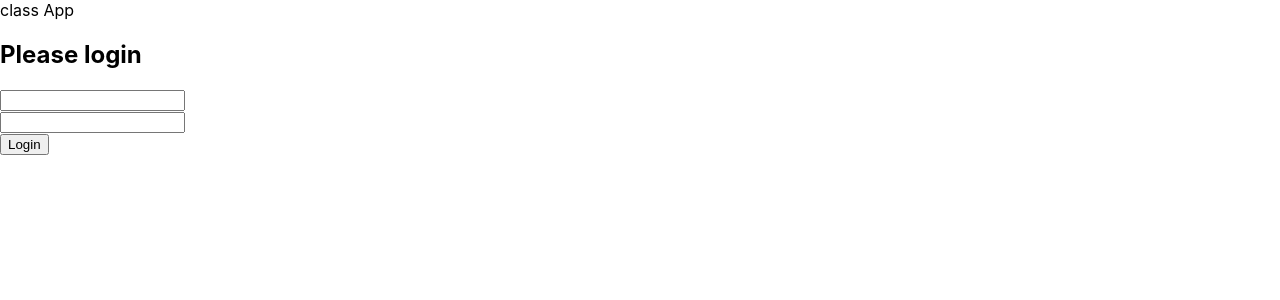
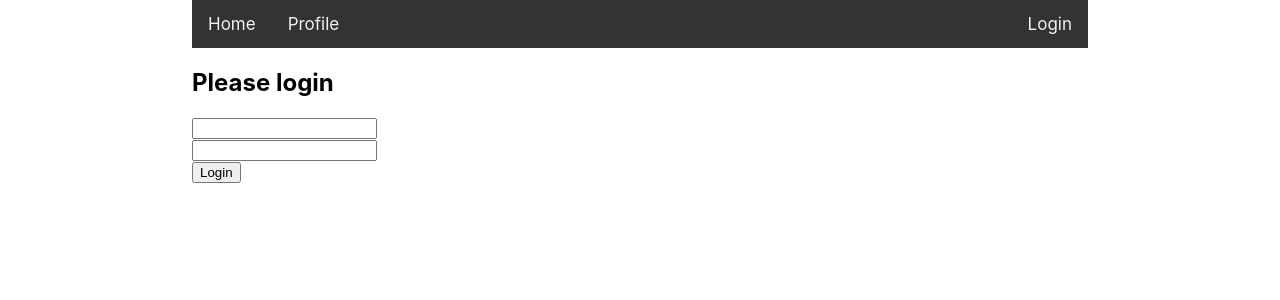
Before and after one commit to douglasmatosdev/space-finder-frontend, a React (Create React App) app: page /login in a window 1280 px wide. Shown: the top 300 px of the page. Built offline with nearby package versions, Linux system fonts and the light colour scheme.

Commit message:
routes, state, login

```diff
--- a/package.json
+++ b/package.json
@@ -10,8 +10,10 @@
     "@types/node": "^12.0.0",
     "@types/react": "^17.0.0",
     "@types/react-dom": "^17.0.0",
+    "@types/react-router-dom": "5.3.0",
     "react": "^17.0.2",
     "react-dom": "^17.0.2",
+    "react-router-dom": "5.3.0",
     "react-scripts": "4.0.3",
     "typescript": "^4.1.2",
     "web-vitals": "^1.0.1"
--- a/src/components/App.tsx
+++ b/src/components/App.tsx
@@ -2,7 +2,11 @@ import React from 'react'
 import { User } from '../model/Model'
 import { AuthService } from '../services/AuthServie'
 import { Login } from './Login'
-
+import { Router, Route, Switch } from 'react-router-dom'
+import history from '../utils/history'
+import { Navbar } from './Navbar'
+import { Home } from './Home'
+import { Profile } from './Profile'
 interface AppState {
   user: User | undefined
 }
@@ -14,19 +18,34 @@ export default class App extends React.Component<{}, AppState> {
   constructor(props: any) {
     super(props)
 
+    this.state = {
+      user: undefined
+    }
+
     this.setUser = this.setUser.bind(this)
   }
 
   private setUser(user: User) {
     this.setState({ user: user })
-    console.log('setting th user: ', user);
-
   }
 
   render() {
     return (
-      <div>class App
-        <Login authService={this.authService} setUser={this.setUser} />
+      <div className="wrapper">
+        <Router history={history}>
+          <div>
+            <Navbar user={this.state.user} />
+            <Switch>
+              <Route exact path="/" component={Home} />
+              <Route exact path="/login">
+                <Login authService={this.authService} setUser={this.setUser} />
+              </Route>
+              <Route exact path="/profile">
+                <Profile authService={this.authService} user={this.state.user} />
+              </Route>
+            </Switch>
+          </div>
+        </Router>
       </div>
     )
   }
--- /dev/null
+++ b/src/components/Home.tsx
@@ -0,0 +1,12 @@
+import React from "react";
+
+export class Home extends React.Component {
+
+    render() {
+        return (
+            <div>
+                Wellcome to the home page
+            </div>
+        )
+    }
+}
--- a/src/components/Login.tsx
+++ b/src/components/Login.tsx
@@ -1,6 +1,7 @@
 import React, { SyntheticEvent } from "react";
 import { User } from "../model/Model";
 import { AuthService } from "../services/AuthServie";
+import history from '../utils/history'
 
 interface LoginProps {
     authService: AuthService
@@ -45,6 +46,7 @@ export class Login extends React.Component<LoginProps, LoginState> {
         if (result) {
             this.setState({ loginSuccesfull: true })
             this.props.setUser(result)
+            history.push('/profile')
         } else {
             this.setState({ loginSuccesfull: false })
         }
--- /dev/null
+++ b/src/components/Navbar.tsx
@@ -0,0 +1,24 @@
+import React from "react";
+import { User } from "../model/Model";
+import { Link } from 'react-router-dom'
+
+export class Navbar extends React.Component<{ user: User | undefined }> {
+
+    render() {
+        let loginLogOut: any
+
+        if (this.props.user) {
+            loginLogOut = <Link to="/logout" style={{ float: 'right' }}>{this.props.user.userName}</Link>
+        } else {
+            loginLogOut = <Link to="/login" style={{ float: 'right' }}>Login</Link>
+        }
+
+        return (
+            <div className="navbar">
+                <Link to="/">Home</Link>
+                <Link to="/profile">Profile</Link>
+                {loginLogOut}
+            </div>
+        )
+    }
+}
--- /dev/null
+++ b/src/components/Profile.tsx
@@ -0,0 +1,71 @@
+import React from "react"
+import { Link } from "react-router-dom"
+import { UserAttribute, User } from "../model/Model"
+import { AuthService } from "../services/AuthServie"
+
+interface ProfileState {
+    userAttributes: UserAttribute[]
+}
+
+interface ProgileProps {
+    user: User | undefined,
+    authService: AuthService
+}
+
+export class Profile extends React.Component<ProgileProps, ProfileState> {
+
+    state: ProfileState = {
+        userAttributes: []
+    }
+
+    async componentDidMount() {
+        if (this.props.user) {
+            const userAttrs = await this.props.authService.getUserAttributes(this.props.user)
+
+            this.setState({
+                userAttributes: userAttrs
+            })
+        }
+    }
+
+    private renderUserAttributes() {
+        const rows = []
+
+        for (const userAttributes of this.state.userAttributes) {
+            rows.push(
+                <tr key={userAttributes.Name}>
+                    <td>{userAttributes.Name}</td>
+                    <td>{userAttributes.Value}</td>
+                </tr>
+            )
+        }
+
+        return (
+            <table>
+                <tbody>
+                    {rows}
+                </tbody>
+            </table>
+        )
+    }
+
+    render() {
+        let profileSpace: any
+
+        if (this.props.user) {
+            profileSpace = <div>
+                <h3>Hello {this.props.user.userName}</h3>
+                {this.renderUserAttributes()}
+            </div>
+        } else {
+            profileSpace = <div>Please <Link to="login">Login</Link></div>
+        }
+
+        return (
+            <div>
+                Wellcome to the profile page!
+                {profileSpace}
+            </div>
+        )
+    }
+}
--- a/src/index.css
+++ b/src/index.css
@@ -11,3 +11,36 @@ code {
   font-family: source-code-pro, Menlo, Monaco, Consolas, 'Courier New',
     monospace;
 }
+
+.wrapper {
+  margin: auto;
+  width: 70%;
+}
+
+/* Add a black background color to the top navigation */
+.navbar {
+  background-color: #333;
+  overflow: hidden;
+}
+
+/* Style the links inside the navigation bar */
+.navbar a {
+  float: left;
+  color: #f2f2f2;
+  text-align: center;
+  padding: 14px 16px;
+  text-decoration: none;
+  font-size: 17px;
+}
+
+/* Change the color of links on hover */
+.navbar a:hover {
+  background-color: #ddd;
+  color: black;
+}
+
+/* Add a color to the active/current link */
+.navbar a.active {
+  background-color: #4CAF50;
+  color: white;
+}
--- a/src/model/Model.ts
+++ b/src/model/Model.ts
@@ -2,3 +2,8 @@ export interface User {
     userName: string,
     email: string
 }
+
+export interface UserAttribute {
+    Name: string,
+    Value: string
+}
--- a/src/services/AuthServie.ts
+++ b/src/services/AuthServie.ts
@@ -1,4 +1,4 @@
-import { User } from "../model/Model";
+import { User, UserAttribute } from "../model/Model";
 
 export class AuthService {
 
@@ -13,4 +13,30 @@ export class AuthService {
             return undefined
         }
     }
+
+    public async getUserAttributes(user: User): Promise<UserAttribute[]> {
+        const result: UserAttribute[] = []
+
+        result.push({
+            Name: 'description',
+            Value: 'Best user ever!'
+        })
+
+        result.push({
+            Name: 'job',
+            Value: 'Engineer'
+        })
+
+        result.push({
+            Name: 'age',
+            Value: '28'
+        })
+
+        result.push({
+            Name: 'experience',
+            Value: '3 years'
+        })
+
+        return result
+    }
 }
--- /dev/null
+++ b/src/utils/history.ts
@@ -0,0 +1,3 @@
+import { createBrowserHistory } from 'history'
+
+export default createBrowserHistory()
```
Also changed, not shown: 1 other file (tests, documents, lock files or other folders).
